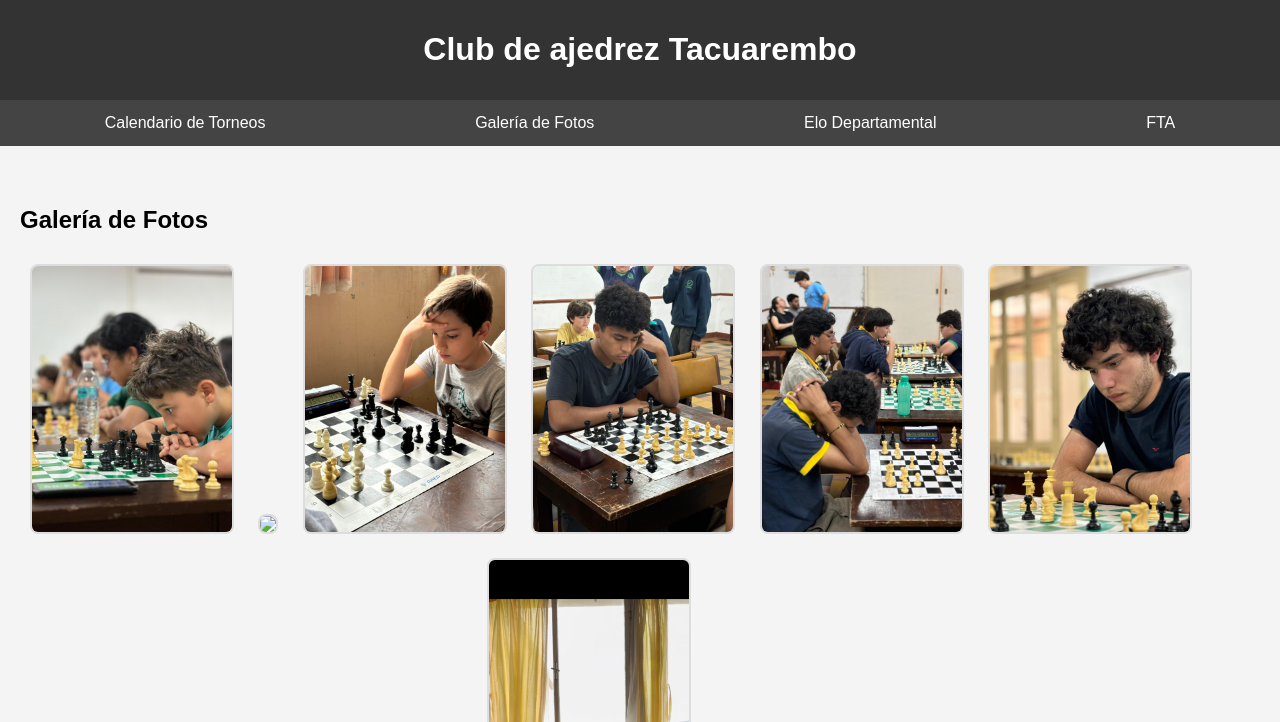
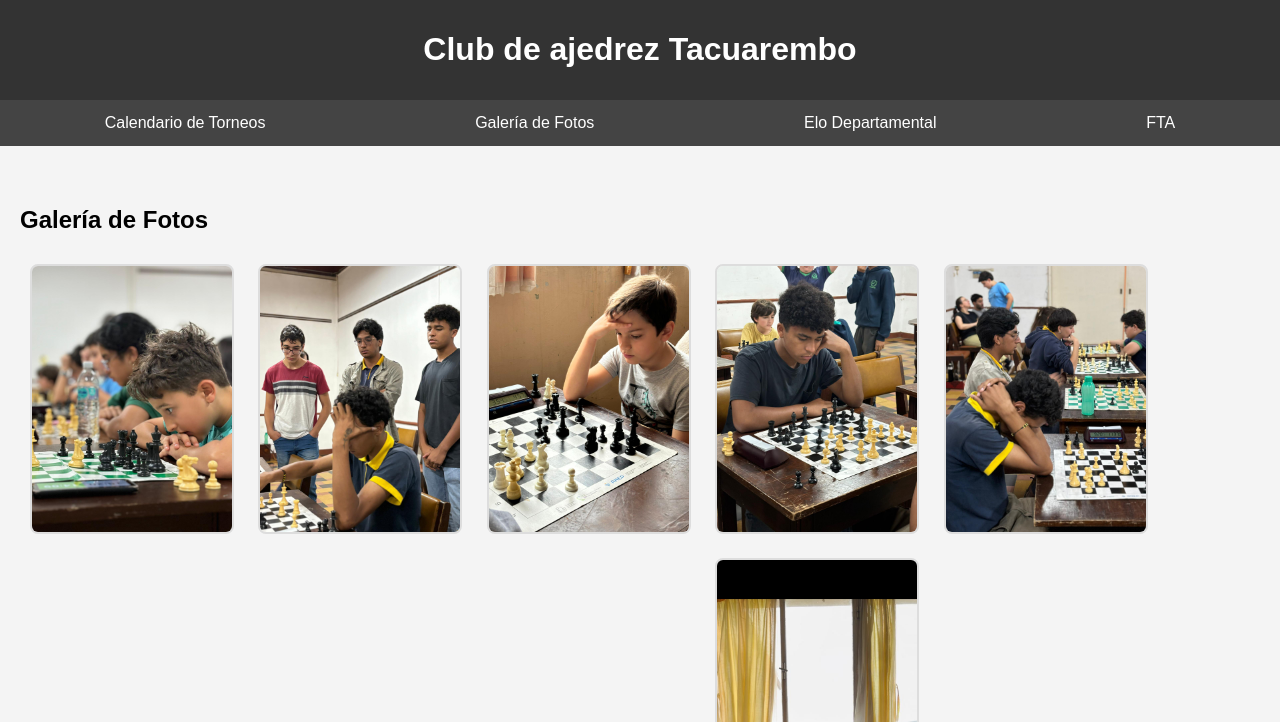
Before and after one commit to lorenzo121212112/CHESS, a plain HTML site: page index.html in a window 1280 px wide. Both pictures are taken after a click on the link "Galería de Fotos". Shown: the top 722 px of the page. Drawn offline with Linux system fonts and the light colour scheme; files whose address does not match are found by name.

Commit message:
Update index.html

```diff
--- a/index.html
+++ b/index.html
@@ -160,7 +160,7 @@
             <!-- Se pueden agregar imágenes aquí -->
                 <!-- Añadí las 13 fotos aquí -->
                 <img src="https://github.com/lorenzo121212112/CHESS/blob/main/1.jpg?raw=true">
-                <img src="images/2.jpg">
+                <img src="https://github.com/lorenzo121212112/CHESS/blob/main/2.jpg?raw=true">
                 <img src="images/3.jpg">
                 <img src="images/4.jpg">
                 <img src="images/5.jpg">
```
